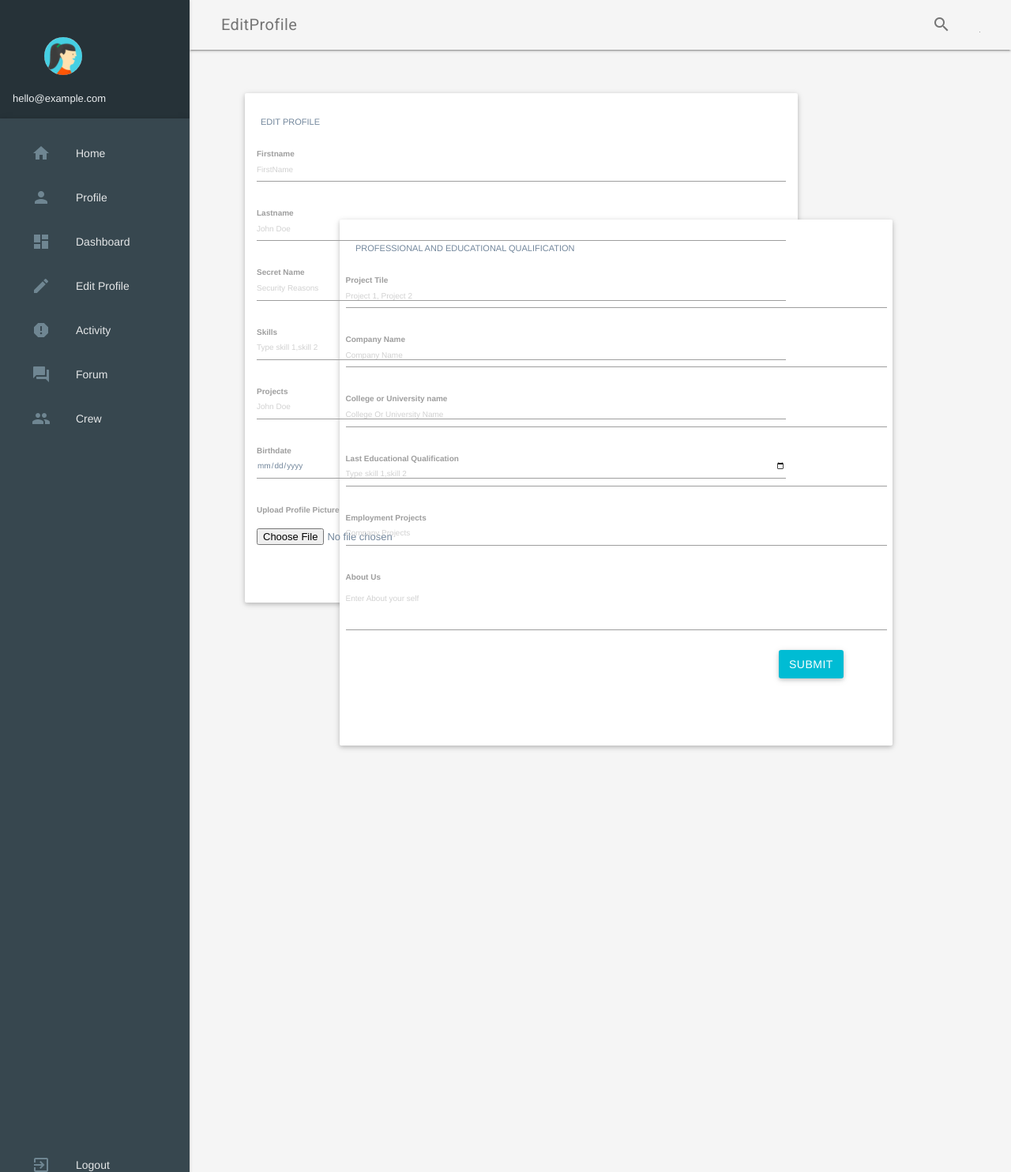
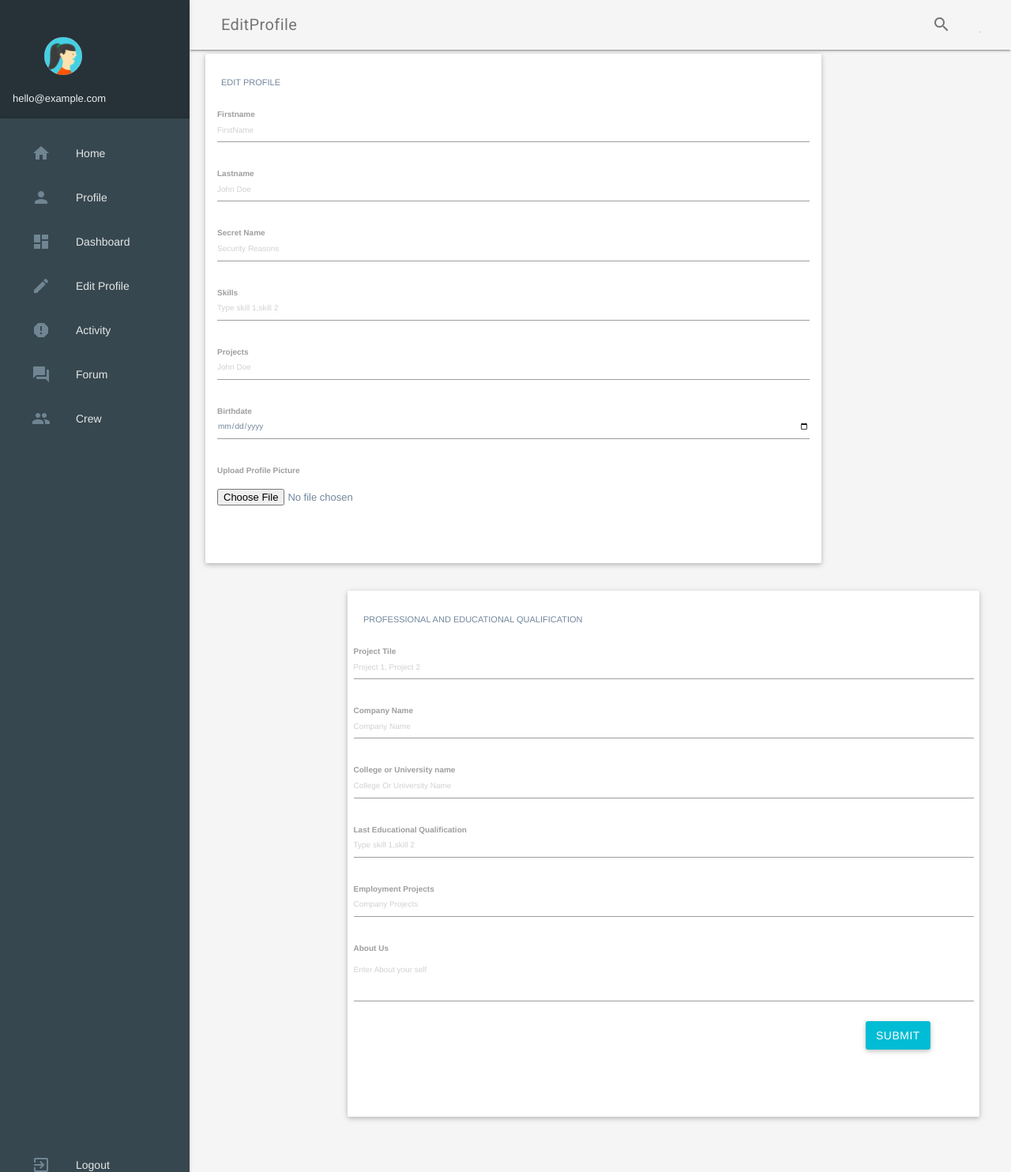
Before and after one commit to JDK-devpub/devpub, a PHP site: page /db/editprofile.php in a window 1280 px wide. Shown: the part 20-1504 px from the top of the page at 79% size. Run offline with PHP 8.4, Linux system fonts and the light colour scheme; the visitor is signed in with stand-in values (Sample User, id 1); some libraries are stand-ins or nearby versions; some web fonts are replaced.

Commit message:
Version 2.2.1
Design Changed a bit in Edit profile option

```diff
--- a/db/dashboard.css
+++ b/db/dashboard.css
@@ -217,16 +217,14 @@ _:-ms-input-placeholder, :root .demo-graph {
 }
 
 .edit_forms1{
-  padding:50px;
-  margin-left: 20px;
+  padding-left: 20px;
   max-width: 800px;
   max-height: 500;
 }
 
 .edit_forms2{
-  margin-top: -500px;
-  padding: 50px;
-  margin-right: 100px;
+  padding-top: 70px;
+  margin-right: 40px;
   float: right;
   max-width: 800px;
 }
--- a/db/editprofile.php
+++ b/db/editprofile.php
@@ -172,15 +172,10 @@ echo "Your session is running " . $_SESSION['globalID'];
                      <input  name="profilepicture" type="file" >
                    </div>
                  </div>
-
-
              </div>
            </div>
          </div>
        </section>
-
-
-
        <section class="edit_forms2">
            <div class="col s12 m12 l6">
           <div class="card-panel">
```
